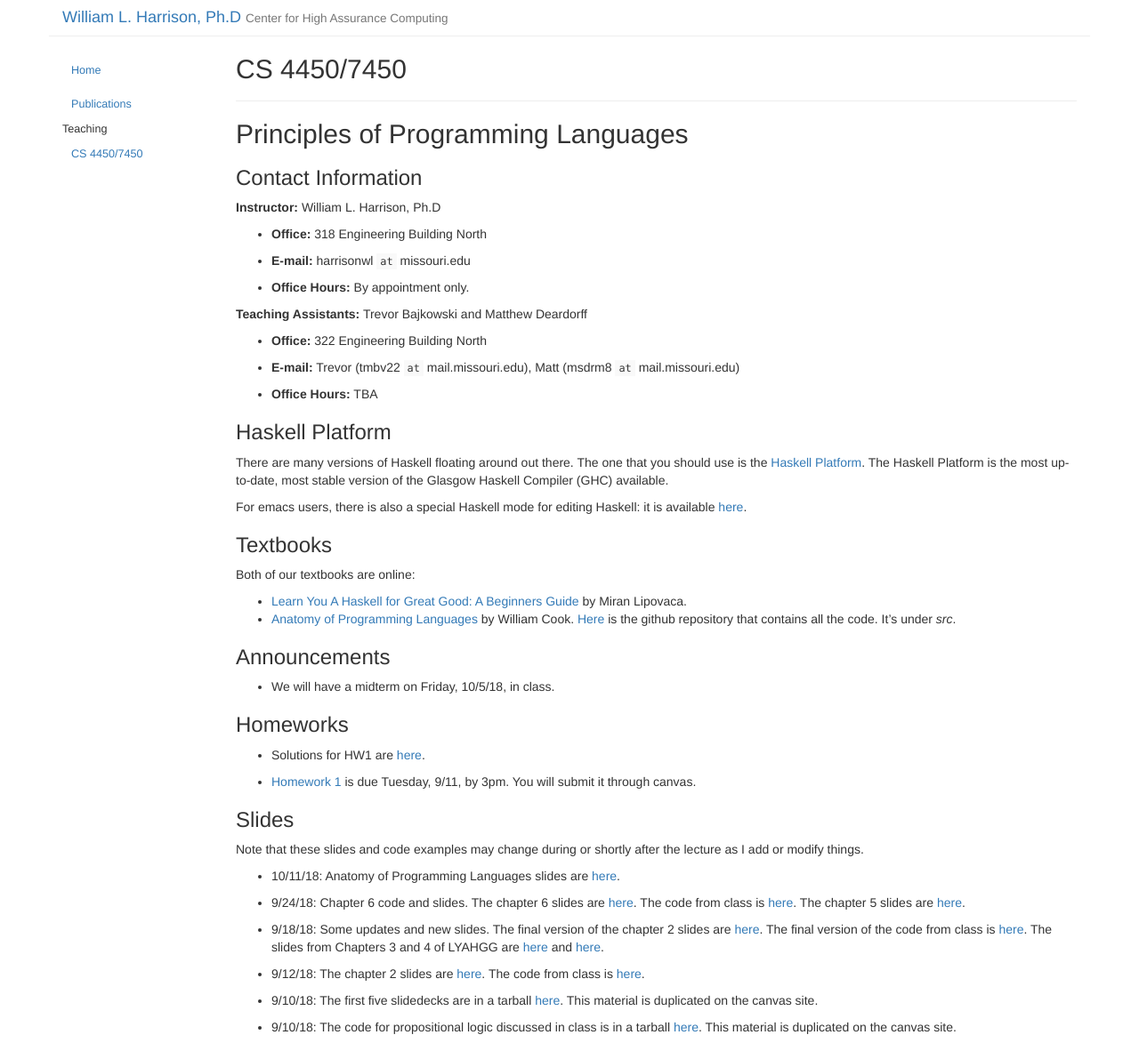
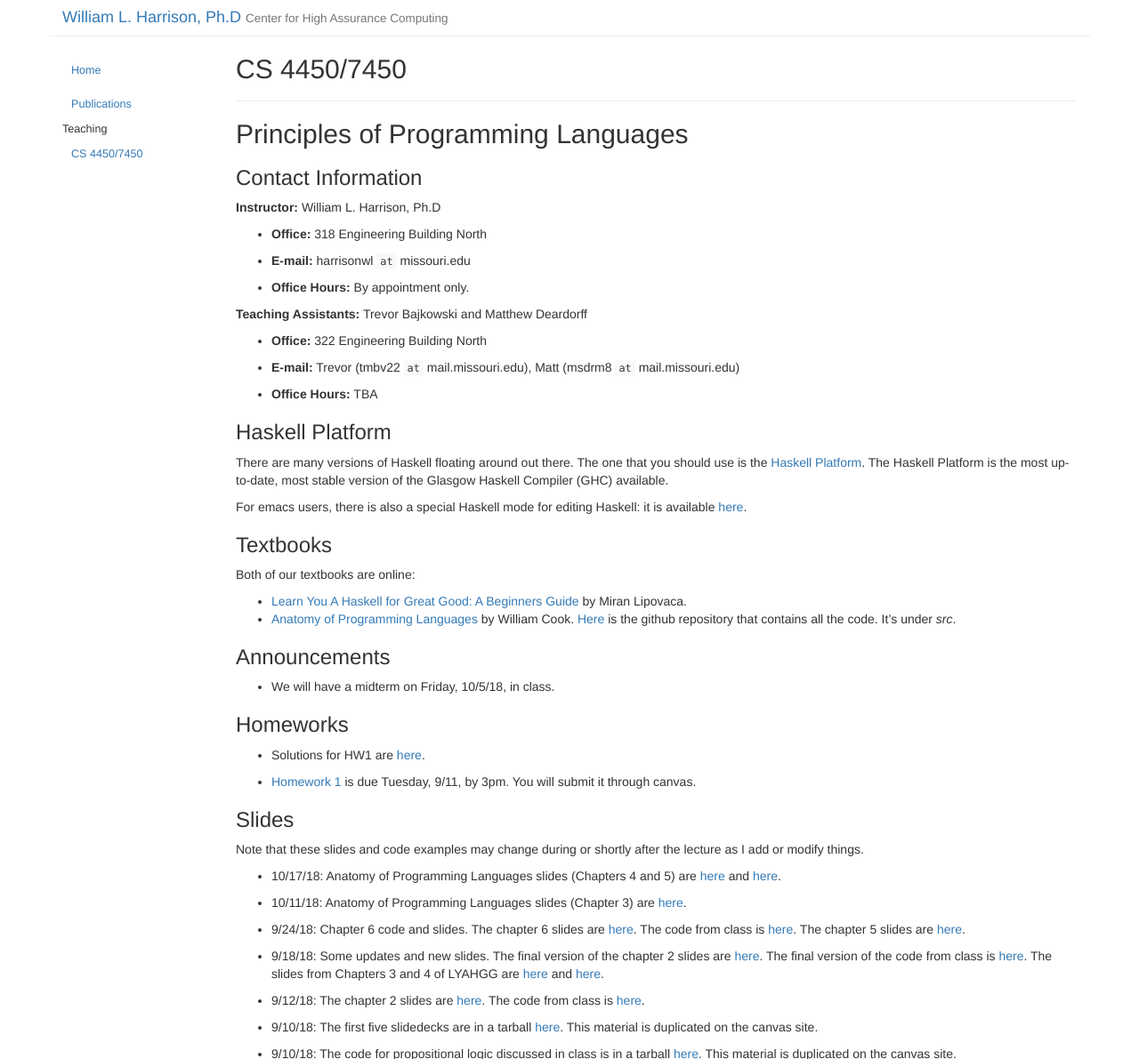
Before and after one commit to harrisonwl/harrisonwl.github.io, a Jekyll site: the page built from _posts/2018-09-10-cs4450.md, in a window 1280 px wide, cut to the strip 0-1191 px from the top of the page. Shown: the whole strip at 89% size. Built offline with Jekyll 4.4.1, drawn with Linux system fonts in a browser that asks for light colours.

Commit message:
new slides

```diff
--- a/_posts/2018-09-10-cs4450.md
+++ b/_posts/2018-09-10-cs4450.md
@@ -59,7 +59,9 @@ Both of our textbooks are online:
 
 Note that these slides and code examples may change during or shortly after the lecture as I add or modify things.
 
-* 10/11/18: Anatomy of Programming Languages slides are <a href="https://harrisonwl.github.io/assets/courses/popl/fall2018/slides/AoPL3.pdf">here</a>.
+* 10/17/18: Anatomy of Programming Languages slides (Chapters 4 and 5) are <a href="https://harrisonwl.github.io/assets/courses/popl/fall2018/slides/AoPL4.pdf">here</a> and <a href="https://harrisonwl.github.io/assets/courses/popl/fall2018/slides/AoPL5.pdf">here</a>.
+
+* 10/11/18: Anatomy of Programming Languages slides (Chapter 3) are <a href="https://harrisonwl.github.io/assets/courses/popl/fall2018/slides/AoPL3.pdf">here</a>.
 
 * 9/24/18: Chapter 6 code and slides. The chapter 6 slides are <a href="https://harrisonwl.github.io/assets/courses/popl/fall2018/slides/Chapter6.ppt">here</a>. The code from class is <a href="https://harrisonwl.github.io/assets/courses/popl/fall2018/slides/Chap6.hs">here</a>. The chapter 5 slides are <a href="https://harrisonwl.github.io/assets/courses/popl/fall2018/slides/chapter5.pdf">here</a>.
 
```
Also changed, not shown: 3 other files.
